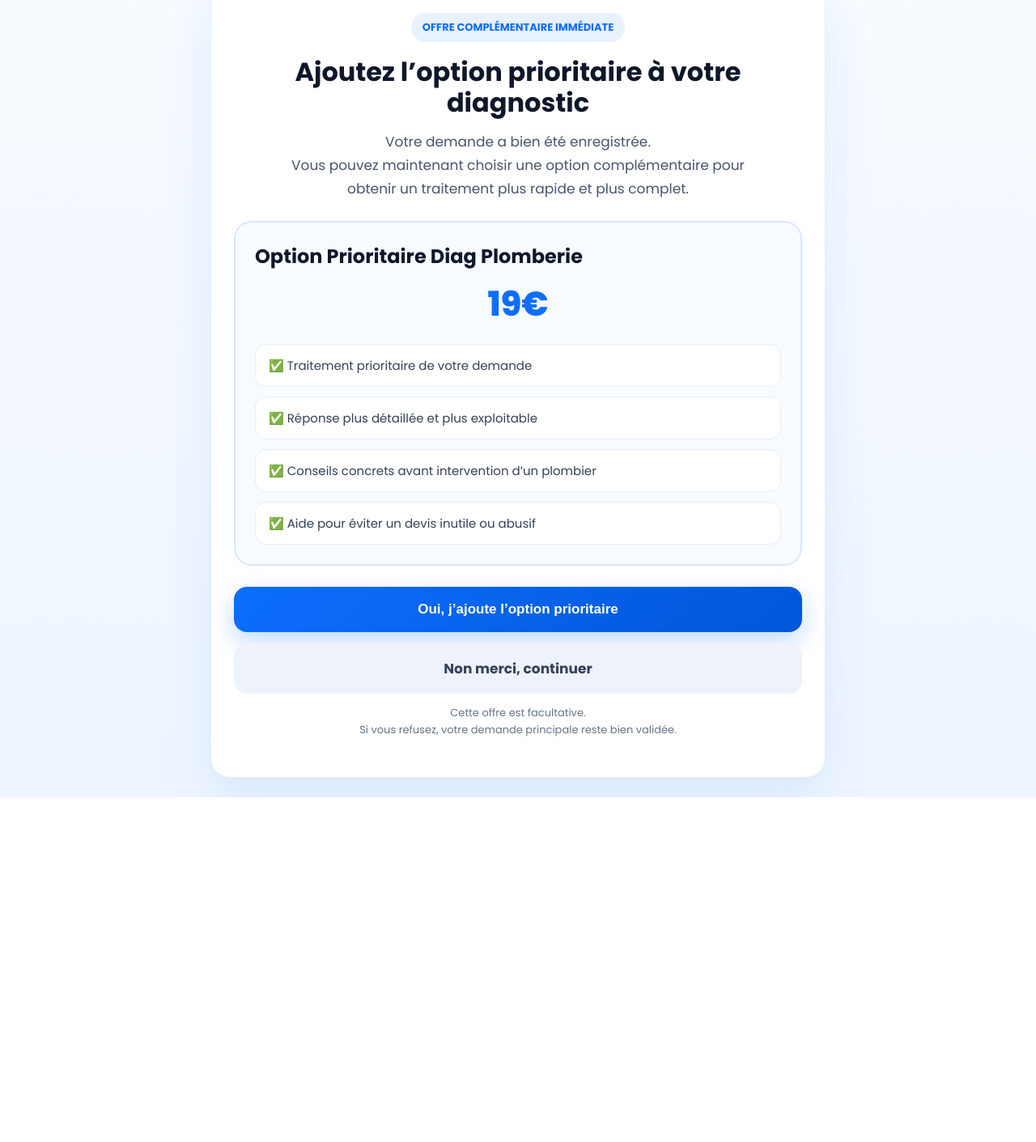
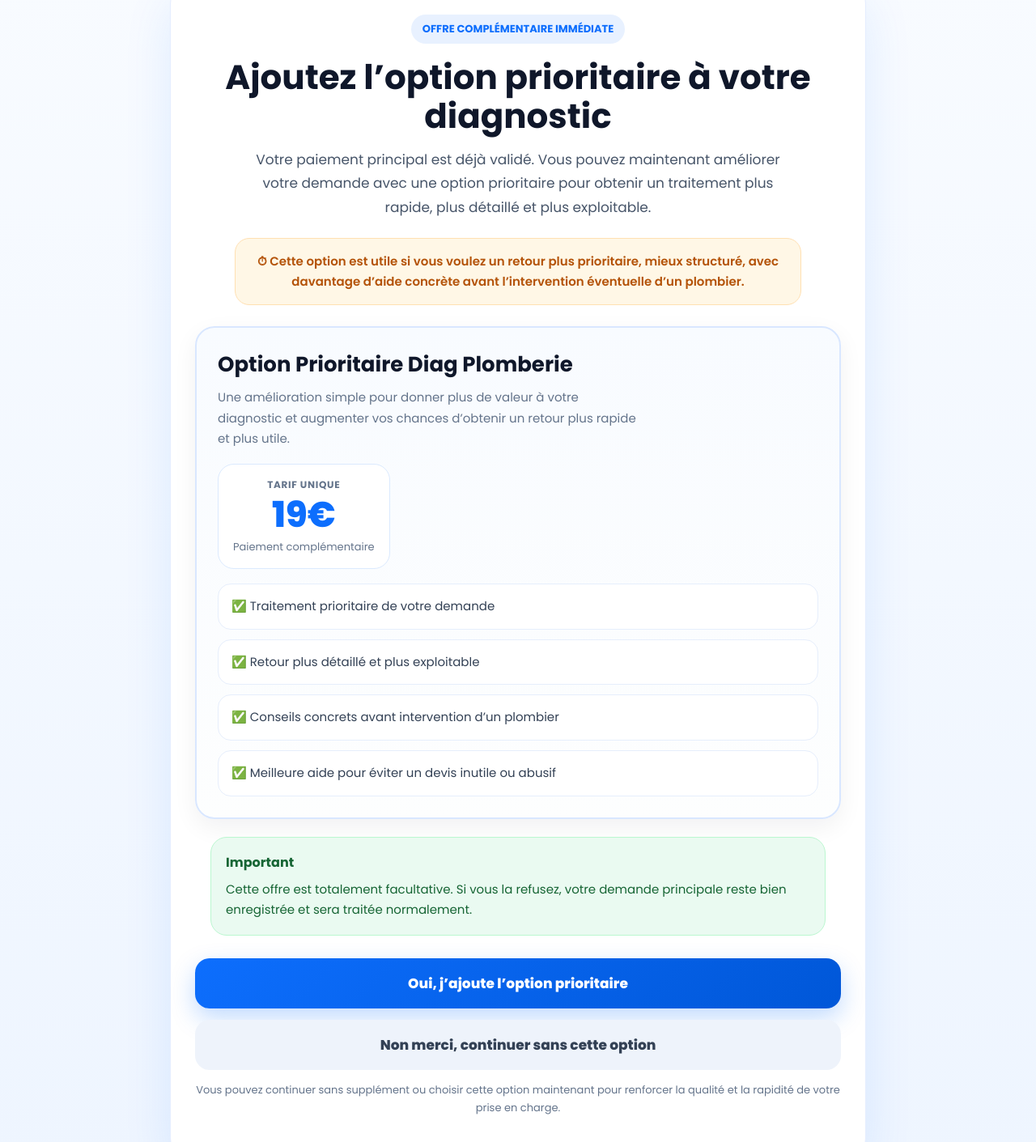
Before and after one commit to Tony-createur/diag-plomberie-france, a website: page upsell.html in a window 1280 px wide. Shown: the part 43-1454 px from the top of the page at 81% size. Before the commit the page ends 1028 px from the top, so only its background shows below. Drawn offline with Linux system fonts and the light colour scheme.

Commit message:
Update upsell.html

```diff
--- a/upsell.html
+++ b/upsell.html
@@ -14,11 +14,29 @@
   <style>
     * { box-sizing: border-box; }
 
+    :root{
+      --blue:#0d6efd;
+      --blue-dark:#084298;
+      --blue-soft:#eef5ff;
+      --green:#198754;
+      --green-soft:#eafaf1;
+      --orange:#b45309;
+      --orange-soft:#fff7e6;
+      --orange-border:#ffe0b2;
+      --text:#1f2937;
+      --muted:#64748b;
+      --white:#ffffff;
+      --border:#e5edff;
+      --shadow:0 20px 60px rgba(13, 110, 253, 0.10);
+      --shadow-soft:0 10px 30px rgba(15,23,42,0.06);
+      --radius:24px;
+    }
+
     body {
       margin: 0;
       font-family: 'Poppins', sans-serif;
       background: linear-gradient(180deg, #f8fbff 0%, #eef5ff 100%);
-      color: #1f2937;
+      color: var(--text);
     }
 
     .wrap {
@@ -31,19 +49,19 @@
 
     .card {
       width: 100%;
-      max-width: 760px;
-      background: #fff;
-      border-radius: 24px;
-      box-shadow: 0 20px 60px rgba(13, 110, 253, 0.10);
-      padding: 34px 28px;
+      max-width: 860px;
+      background: var(--white);
+      border-radius: var(--radius);
+      box-shadow: var(--shadow);
+      padding: 36px 30px;
       text-align: center;
-      border: 1px solid #e5edff;
+      border: 1px solid var(--border);
     }
 
     .badge {
       display: inline-block;
       background: #e8f1ff;
-      color: #0d6efd;
+      color: var(--blue);
       font-weight: 700;
       font-size: 13px;
       padding: 8px 14px;
@@ -53,40 +71,94 @@
 
     h1 {
       margin: 0 0 14px;
-      font-size: 32px;
-      line-height: 1.2;
+      font-size: clamp(28px, 4vw, 42px);
+      line-height: 1.15;
       color: #0f172a;
     }
 
     .sub {
       font-size: 17px;
-      line-height: 1.7;
+      line-height: 1.75;
       color: #475569;
-      max-width: 620px;
-      margin: 0 auto 24px;
+      max-width: 680px;
+      margin: 0 auto 22px;
+    }
+
+    .warning {
+      max-width: 700px;
+      margin: 0 auto 26px;
+      background: var(--orange-soft);
+      border: 1px solid var(--orange-border);
+      border-radius: 18px;
+      padding: 16px 18px;
+      color: var(--orange);
+      font-size: 15px;
+      line-height: 1.65;
+      font-weight: 600;
     }
 
     .offer {
-      background: #f8fbff;
+      background: linear-gradient(180deg, #f8fbff 0%, #fdfefe 100%);
       border: 2px solid #d9e7ff;
-      border-radius: 22px;
-      padding: 24px;
+      border-radius: 24px;
+      padding: 26px;
       text-align: left;
-      margin: 26px 0;
+      margin: 26px 0 18px;
+      box-shadow: var(--shadow-soft);
     }
 
-    .offer h2 {
-      margin: 0 0 10px;
-      font-size: 24px;
+    .offer-top {
+      display: flex;
+      justify-content: space-between;
+      gap: 18px;
+      align-items: flex-start;
+      flex-wrap: wrap;
+      margin-bottom: 18px;
+    }
+
+    .offer-top h2 {
+      margin: 0 0 8px;
+      font-size: 26px;
       color: #0f172a;
     }
 
+    .offer-top p {
+      margin: 0;
+      color: var(--muted);
+      font-size: 15px;
+      line-height: 1.7;
+      max-width: 520px;
+    }
+
+    .price-box {
+      min-width: 150px;
+      background: #fff;
+      border: 1px solid #dbeafe;
+      border-radius: 20px;
+      padding: 16px 18px;
+      text-align: center;
+    }
+
+    .price-label {
+      font-size: 12px;
+      font-weight: 700;
+      color: var(--muted);
+      text-transform: uppercase;
+      letter-spacing: 0.7px;
+      margin-bottom: 6px;
+    }
+
     .price {
-      font-size: 42px;
+      font-size: 44px;
       font-weight: 800;
-      color: #0d6efd;
-      margin: 8px 0 18px;
-      text-align: center;
+      color: var(--blue);
+      line-height: 1;
+    }
+
+    .price-note {
+      margin-top: 8px;
+      font-size: 13px;
+      color: var(--muted);
     }
 
     .list {
@@ -100,14 +172,39 @@
     .list li {
       background: #fff;
       border: 1px solid #e6eefc;
-      border-radius: 14px;
-      padding: 14px 16px;
+      border-radius: 16px;
+      padding: 15px 16px;
       font-size: 15px;
       color: #334155;
+      line-height: 1.65;
+    }
+
+    .reassure {
+      margin: 22px auto 0;
+      max-width: 760px;
+      background: var(--green-soft);
+      border: 1px solid #bbf7d0;
+      border-radius: 20px;
+      padding: 18px;
+      text-align: left;
+    }
+
+    .reassure strong {
+      display: block;
+      margin-bottom: 8px;
+      color: #166534;
+      font-size: 16px;
+    }
+
+    .reassure p {
+      margin: 0;
+      color: #166534;
+      font-size: 15px;
+      line-height: 1.7;
     }
 
     .cta-wrap {
-      margin-top: 26px;
+      margin-top: 28px;
       display: grid;
       gap: 14px;
     }
@@ -116,13 +213,14 @@
       display: inline-block;
       width: 100%;
       border: none;
-      border-radius: 16px;
+      border-radius: 18px;
       padding: 18px 20px;
       font-size: 17px;
-      font-weight: 700;
+      font-weight: 800;
       cursor: pointer;
       text-decoration: none;
-      transition: transform 0.15s ease, box-shadow 0.15s ease, opacity 0.15s ease;
+      transition: transform 0.15s ease, box-shadow 0.15s ease, opacity 0.15s ease, background 0.15s ease;
+      font-family: inherit;
     }
 
     .btn:hover {
@@ -135,16 +233,24 @@
       box-shadow: 0 12px 30px rgba(13, 110, 253, 0.25);
     }
 
+    .btn-primary:hover {
+      background: linear-gradient(135deg, #0b5ed7, #004fc4);
+    }
+
     .btn-secondary {
       background: #eef3fb;
       color: #334155;
+    }
+
+    .btn-secondary:hover {
+      background: #e5edf8;
     }
 
     .small {
       margin-top: 14px;
       font-size: 13px;
       color: #64748b;
-      line-height: 1.6;
+      line-height: 1.7;
     }
 
     .loading {
@@ -153,16 +259,24 @@
     }
 
     @media (max-width: 640px) {
+      .card {
+        padding: 24px 18px;
+      }
+
       h1 {
         font-size: 26px;
       }
 
       .price {
-        font-size: 34px;
+        font-size: 36px;
       }
 
-      .card {
-        padding: 24px 18px;
+      .offer-top {
+        flex-direction: column;
+      }
+
+      .price-box {
+        width: 100%;
       }
     }
   </style>
@@ -175,20 +289,47 @@
       <h1>Ajoutez l’option prioritaire à votre diagnostic</h1>
 
       <p class="sub">
-        Votre demande a bien été enregistrée.<br>
-        Vous pouvez maintenant choisir une option complémentaire pour obtenir un traitement plus rapide et plus complet.
+        Votre paiement principal est déjà validé.
+        Vous pouvez maintenant améliorer votre demande avec une option prioritaire
+        pour obtenir un traitement plus rapide, plus détaillé et plus exploitable.
       </p>
 
+      <div class="warning">
+        ⏱ Cette option est utile si vous voulez un retour plus prioritaire,
+        mieux structuré, avec davantage d’aide concrète avant l’intervention éventuelle d’un plombier.
+      </div>
+
       <div class="offer">
-        <h2>Option Prioritaire Diag Plomberie</h2>
-        <div class="price">19€</div>
+        <div class="offer-top">
+          <div>
+            <h2>Option Prioritaire Diag Plomberie</h2>
+            <p>
+              Une amélioration simple pour donner plus de valeur à votre diagnostic
+              et augmenter vos chances d’obtenir un retour plus rapide et plus utile.
+            </p>
+          </div>
+
+          <div class="price-box">
+            <div class="price-label">Tarif unique</div>
+            <div class="price">19€</div>
+            <div class="price-note">Paiement complémentaire</div>
+          </div>
+        </div>
 
         <ul class="list">
           <li>✅ Traitement prioritaire de votre demande</li>
-          <li>✅ Réponse plus détaillée et plus exploitable</li>
+          <li>✅ Retour plus détaillé et plus exploitable</li>
           <li>✅ Conseils concrets avant intervention d’un plombier</li>
-          <li>✅ Aide pour éviter un devis inutile ou abusif</li>
+          <li>✅ Meilleure aide pour éviter un devis inutile ou abusif</li>
         </ul>
+      </div>
+
+      <div class="reassure">
+        <strong>Important</strong>
+        <p>
+          Cette offre est totalement facultative. Si vous la refusez, votre demande principale
+          reste bien enregistrée et sera traitée normalement.
+        </p>
       </div>
 
       <div class="cta-wrap">
@@ -197,13 +338,13 @@
         </button>
 
         <a id="skipBtn" class="btn btn-secondary" href="/merci.html">
-          Non merci, continuer
+          Non merci, continuer sans cette option
         </a>
       </div>
 
       <p class="small">
-        Cette offre est facultative.<br>
-        Si vous refusez, votre demande principale reste bien validée.
+        Vous pouvez continuer sans supplément ou choisir cette option maintenant
+        pour renforcer la qualité et la rapidité de votre prise en charge.
       </p>
     </div>
   </div>
```
